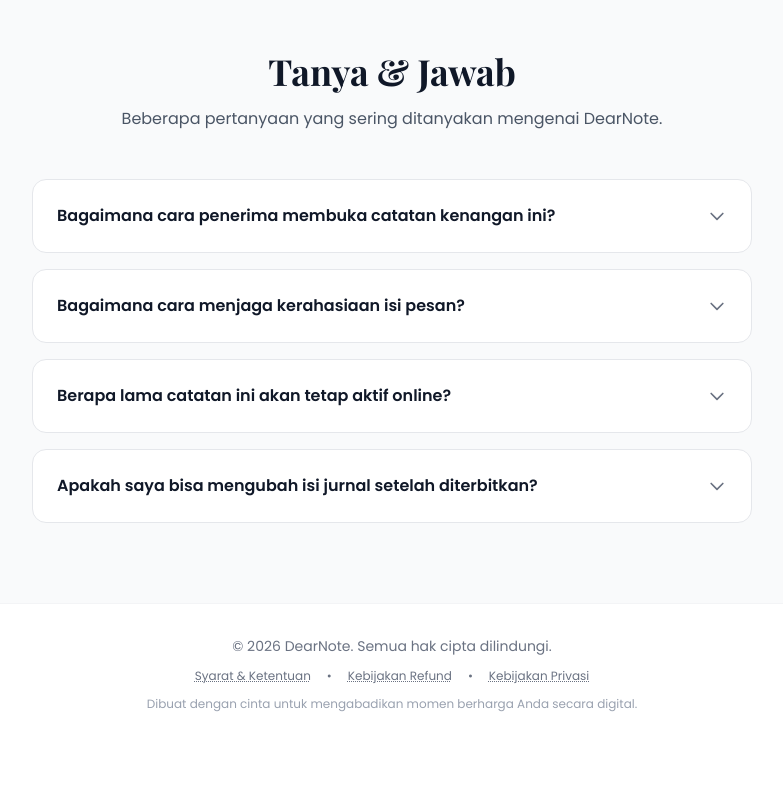
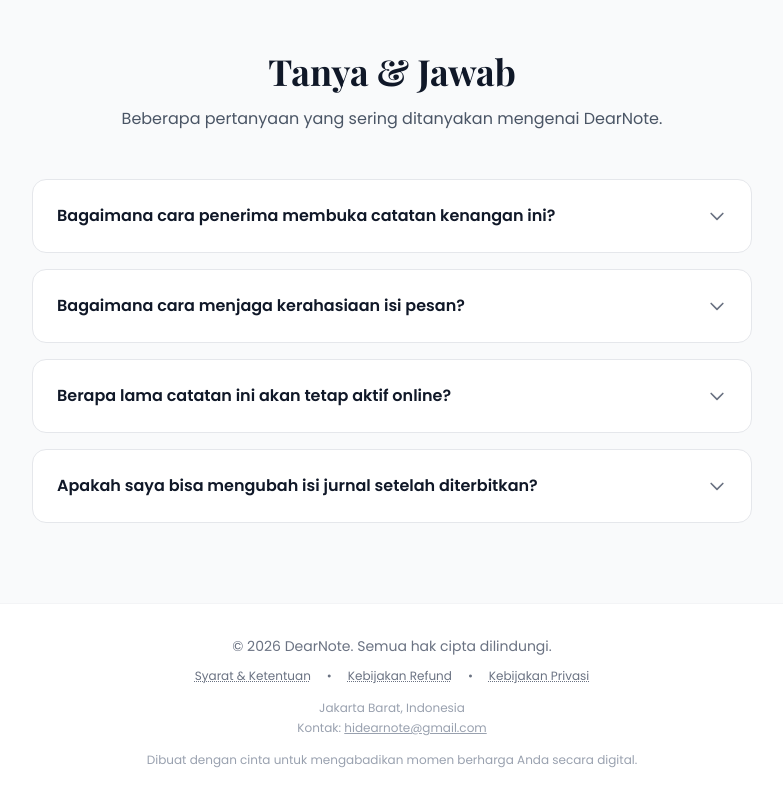
Before and after one commit to Bradleyalexa/dearnote, a Next.js app: page / in a window 1280 px wide. Shown: the part 3694-4494 px from the top of the page, without its empty margins (248-1031 px from the left). Before the commit the page ends 4438 px from the top, so only its background shows below. Built offline with nearby package versions, Linux system fonts and the light colour scheme; a web font is replaced by a local one.

Commit message:
location and contact

```diff
--- a/src/app/create/page.tsx
+++ b/src/app/create/page.tsx
@@ -48,6 +48,10 @@
             Kebijakan Privasi
           </Link>
         </div>
+        <div className="mt-3 text-xs text-gray-400 space-y-0.5">
+          <p>Jakarta Barat, Indonesia</p>
+          <p>Kontak: <a href="mailto:hidearnote@gmail.com" className="hover:text-gray-600 underline">hidearnote@gmail.com</a></p>
+        </div>
       </footer>
     </div>
   );
--- a/src/app/page.tsx
+++ b/src/app/page.tsx
@@ -318,7 +318,11 @@
             Kebijakan Privasi
           </button>
         </div>
-        <p className="text-xs text-gray-400 mt-3">Dibuat dengan cinta untuk mengabadikan momen berharga Anda secara digital.</p>
+        <div className="mt-4 text-xs text-gray-400 space-y-1">
+          <p>Jakarta Barat, Indonesia</p>
+          <p>Kontak: <a href="mailto:hidearnote@gmail.com" className="hover:text-gray-600 underline">hidearnote@gmail.com</a></p>
+        </div>
+        <p className="text-xs text-gray-400 mt-4">Dibuat dengan cinta untuk mengabadikan momen berharga Anda secara digital.</p>
       </footer>
 
       {/* Modal Container */}
--- a/src/app/privacy/page.tsx
+++ b/src/app/privacy/page.tsx
@@ -252,6 +252,10 @@
       {/* Footer */}
       <footer className="w-full border-t border-gray-100 py-6 text-center text-xs text-gray-500">
         <p>© {new Date().getFullYear()} DearNote. Semua hak cipta dilindungi.</p>
+        <div className="mt-2 space-y-0.5 text-gray-400">
+          <p>Jakarta Barat, Indonesia</p>
+          <p>Kontak: <a href="mailto:hidearnote@gmail.com" className="hover:text-gray-600 underline">hidearnote@gmail.com</a></p>
+        </div>
       </footer>
     </div>
   );
--- a/src/app/refund/page.tsx
+++ b/src/app/refund/page.tsx
@@ -204,6 +204,10 @@
       {/* Footer */}
       <footer className="w-full border-t border-gray-100 py-6 text-center text-xs text-gray-500">
         <p>© {new Date().getFullYear()} DearNote. Semua hak cipta dilindungi.</p>
+        <div className="mt-2 space-y-0.5 text-gray-400">
+          <p>Jakarta Barat, Indonesia</p>
+          <p>Kontak: <a href="mailto:hidearnote@gmail.com" className="hover:text-gray-600 underline">hidearnote@gmail.com</a></p>
+        </div>
       </footer>
     </div>
   );
--- a/src/app/terms/page.tsx
+++ b/src/app/terms/page.tsx
@@ -297,6 +297,10 @@
       {/* Footer */}
       <footer className="w-full border-t border-gray-100 py-6 text-center text-xs text-gray-500">
         <p>© {new Date().getFullYear()} DearNote. Semua hak cipta dilindungi.</p>
+        <div className="mt-2 space-y-0.5 text-gray-400">
+          <p>Jakarta Barat, Indonesia</p>
+          <p>Kontak: <a href="mailto:hidearnote@gmail.com" className="hover:text-gray-600 underline">hidearnote@gmail.com</a></p>
+        </div>
       </footer>
     </div>
   );
```
